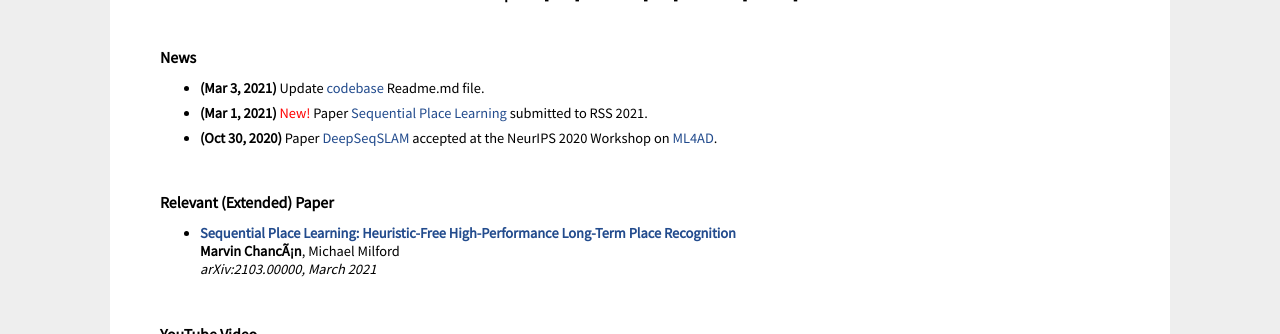
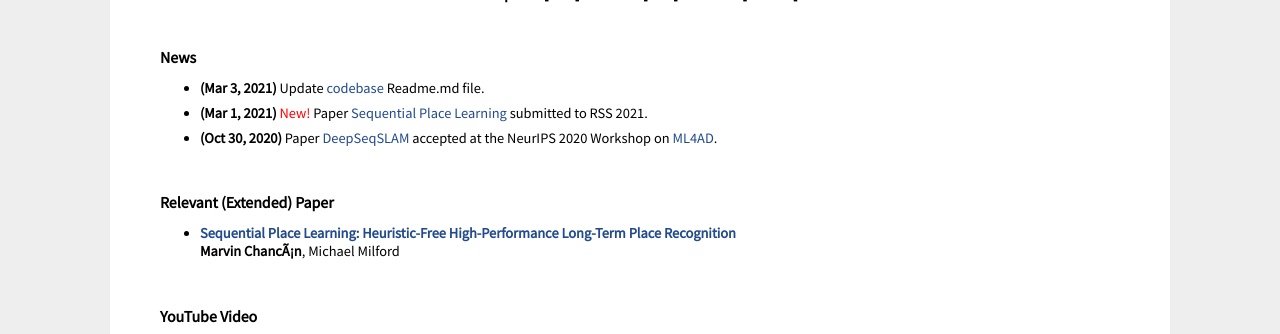
Before and after one commit to mchancan/mchancan.github.io, a Jekyll site: the page built from deepseqslam/index.html, in a window 1280 px wide and 900 px high, scrolled down 794 px, cut to the strip 0-334 px from the top of the window. Built offline with Jekyll 4.4.1, drawn with Linux system fonts in a browser that asks for light colours; comment, search, counter and statistics services are not loaded; a style sheet for code colours, icons or effects is not loaded.

Commit message:
Update index.html

```diff
--- a/deepseqslam/index.html
+++ b/deepseqslam/index.html
@@ -73,7 +73,6 @@ title: "DeepSeqSLAM: A Trainable CNN+RNN for Joint Global Description and Sequen
 		<td>
 		<li><a href="spl/index.html"><b>Sequential Place Learning: Heuristic-Free High-Performance Long-Term Place Recognition</b></a></br></li>
 		<b>Marvin Chancán</b>, Michael Milford </br>
-		<em>arXiv:2103.00000, March 2021</em></br>
 		</td>
 	</ul>
 </td>
```
